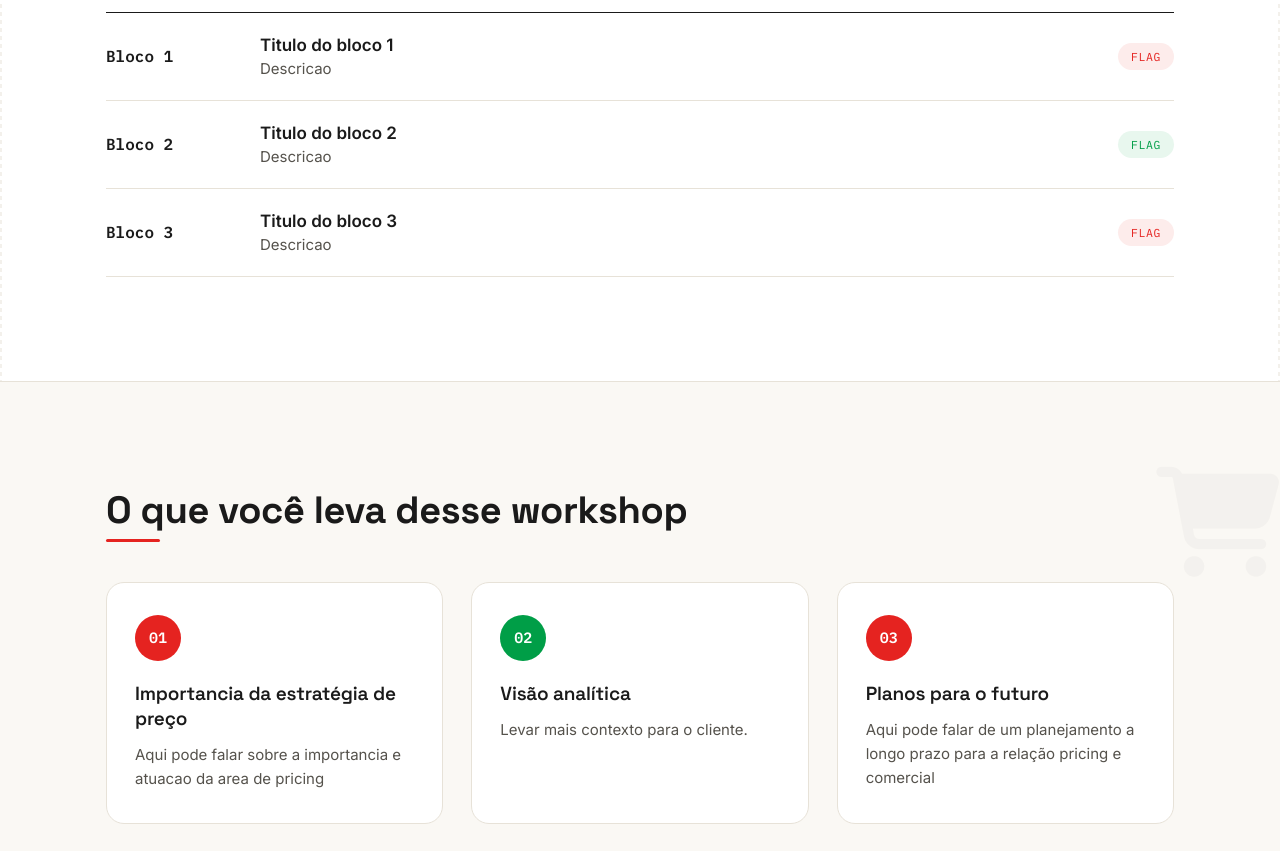
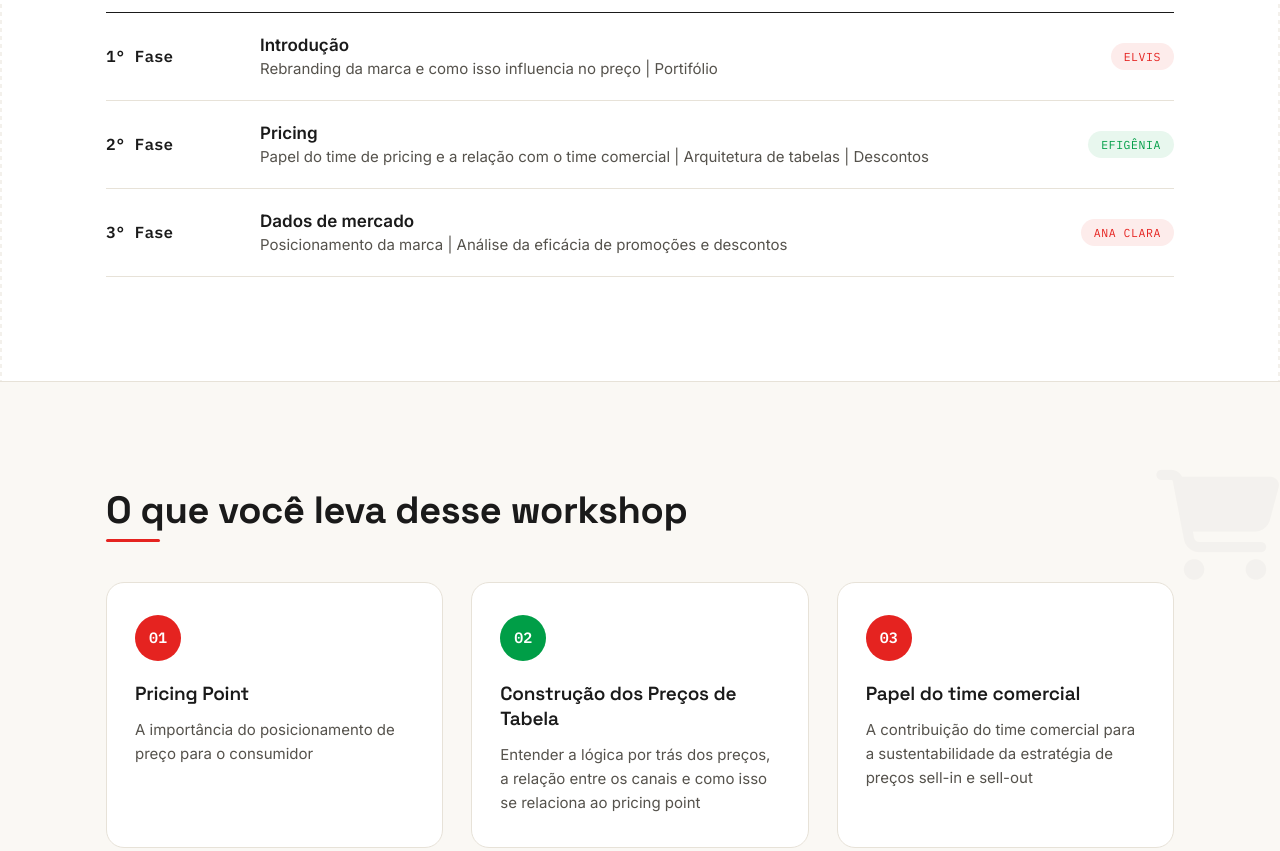
Before and after one commit to Felipesssoa/workshop-pricing, a plain HTML site: page index.html in a window 1280 px wide. Shown: the part 880-1731 px from the top of the page. Drawn offline with Linux system fonts and the light colour scheme.

Commit message:
Add files via upload

```diff
--- a/index.html
+++ b/index.html
@@ -33,7 +33,7 @@
         do time de pricing para o time comercial</p>
       <div class="hero-meta">
         <div class="meta-item"><span class="meta-dot"></span> 15 de julho</div>
-        <div class="meta-item alt"><span class="meta-dot"></span> Maranguape Laticínios | 8:00 - 12:00</div>
+        <div class="meta-item alt"><span class="meta-dot"></span> Maranguape Laticínios | 09:00 - 12:00</div>
       </div>
       <div class="cta-row">
         <a href="#agenda" class="btn btn-primary">Programação ↓</a>
@@ -74,28 +74,28 @@
 
     <div class="ledger">
       <div class="ledger-row">
-        <div class="ledger-time mono">Bloco 1</div>
+        <div class="ledger-time mono">1° Fase</div>
         <div>
-          <div class="ledger-title">Titulo do bloco 1</div>
-          <div class="ledger-desc">Descricao</div>
+          <div class="ledger-title">Introdução</div>
+          <div class="ledger-desc">Rebranding da marca e como isso influencia no preço | Portifólio</div>
         </div>
-        <span class="tag-chip red">Flag</span>
+        <span class="tag-chip red">Elvis</span>
       </div>
       <div class="ledger-row">
-        <div class="ledger-time mono">Bloco 2</div>
+        <div class="ledger-time mono">2° Fase</div>
         <div>
-          <div class="ledger-title">Titulo do bloco 2</div>
-          <div class="ledger-desc">Descricao</div>
+          <div class="ledger-title">Pricing</div>
+          <div class="ledger-desc">Papel do time de pricing e a relação com o time comercial | Arquitetura de tabelas | Descontos</div>
         </div>
-        <span class="tag-chip green">Flag</span>
+        <span class="tag-chip green">Efigênia</span>
       </div>
       <div class="ledger-row">
-        <div class="ledger-time mono">Bloco 3</div>
+        <div class="ledger-time mono">3° Fase</div>
         <div>
-          <div class="ledger-title">Titulo do bloco 3</div>
-          <div class="ledger-desc">Descricao</div>
+          <div class="ledger-title">Dados de mercado</div>
+          <div class="ledger-desc"> Posicionamento da marca | Análise da eficácia de promoções e descontos </div>
         </div>
-        <span class="tag-chip red">Flag</span>
+        <span class="tag-chip red">Ana Clara</span>
       </div>
     </div>
   </div>
@@ -111,18 +111,18 @@
     <div class="why-grid">
       <div class="why-card">
         <div class="icon">01</div>
-        <h3>Importancia da estratégia de preço</h3>
-        <p>Aqui pode falar sobre a importancia e atuacao da area de pricing</p>
+        <h3>Pricing Point</h3>
+        <p>A importância do posicionamento de preço para o consumidor</p>
       </div>
       <div class="why-card">
         <div class="icon">02</div>
-        <h3>Visão analítica</h3>
-        <p>Levar mais contexto para o cliente.</p>
+        <h3>Construção dos Preços de Tabela</h3>
+        <p>Entender a lógica por trás dos preços, a relação entre os canais e como isso se relaciona ao pricing point</p>
       </div>
       <div class="why-card">
         <div class="icon">03</div>
-        <h3>Planos para o futuro</h3>
-        <p>Aqui pode falar de um planejamento a longo prazo para a relação pricing e comercial</p>
+        <h3>Papel do time comercial</h3>
+        <p>A contribuição do time comercial para a sustentabilidade da estratégia de preços sell-in e sell-out</p>
       </div>
     </div>
   </div>
@@ -181,7 +181,7 @@
           <span class="guest-role">Gerente de Controladoria · Maranguape</span>
           <p class="guest-bio">Head de pricing e controladoria da Maranguape</p>
           <div class="guest-social">
-            <a href="https://www.linkedin.com/in/ana-clara-d-oliveira/" target="_blank" title="LinkedIn">
+            <a href="https://www.linkedin.com/in/elvis-henrique-33307b53/" target="_blank" title="LinkedIn">
               <i class="fab fa-linkedin-in"></i>
             </a>
           </div>
@@ -197,7 +197,7 @@
       <h2>Já separa o dia <span>15/07</span> na agenda.</h2>
       <div class="footer-details">
         <div class="detail-row"><span>Data</span><strong>15 de julho</strong></div>
-        <div class="detail-row"><span>Horário</span><strong>08:00 - 12:00</strong></div>
+        <div class="detail-row"><span>Horário</span><strong>09:00 - 12:00</strong></div>
         <div class="detail-row"><span>Local</span><strong>Maranguape Laticínios</strong></div>
         <div class="detail-row"><span>Formato</span><strong>Presencial</strong></div>
       </div>
```
Also changed, not shown: workshop.css (line endings or trailing spaces).
